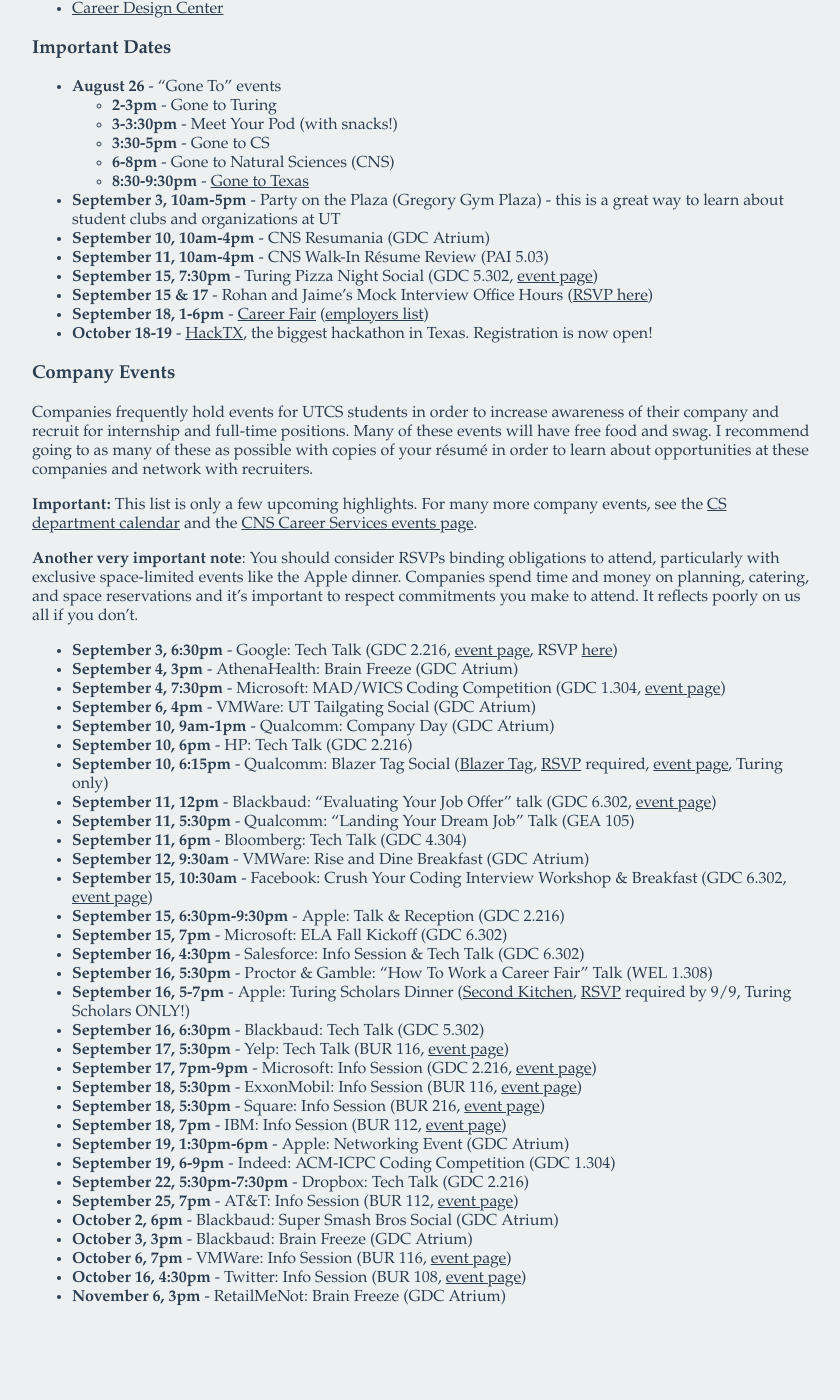
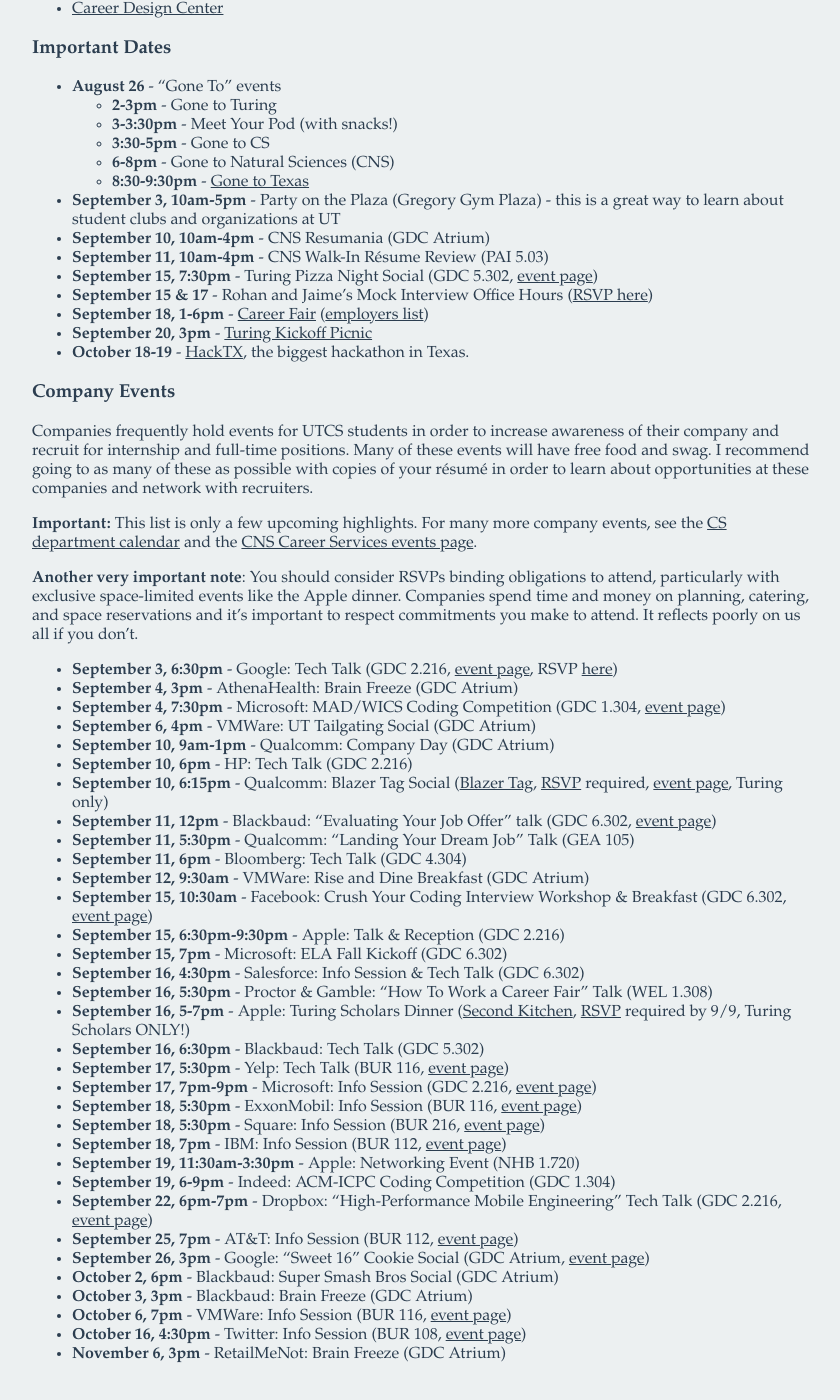
Before and after one commit to mattbroussard/mattbroussard.github.io, a Jekyll site: the page built from teaching/fall2014/pod/index.md, in a window 1280 px wide and 1400 px high, scrolled down 1116 px. Shown: the whole window, without its empty margins (218-1058 px from the left). Built offline with Jekyll 4.4.1, drawn with Linux system fonts in a browser that asks for light colours; nearby versions of some CDN libraries; comment, search, counter and statistics services are not loaded; before the commit the page ends 2459 px from its top, so only the background shows below that; some of the changed text lies outside the part shown.

Commit message:
added some events, fixed Apple event details

```diff
--- a/teaching/fall2014/pod/index.md
+++ b/teaching/fall2014/pod/index.md
@@ -48,13 +48,13 @@
 - **Week 1 (No Meeting):** Welcome to UTCS!
 - **Week 2 (September 2):** Using the CS Labs and Department Resources ([slides](https://docs.google.com/presentation/d/1370n8KaJPFKTku85wZPCNVswi2rAKkR_JkSw53BR9Fc/edit?usp=sharing), [rough outline](https://docs.google.com/a/utexas.edu/document/d/1sgBhcgLTqmgTcpwvfVmfjIFxIzSl5s79QOai1kzuFgc/edit))
 - **Week 3 (September 9):** Résumés and Making the Most of the Career Fair ([slides](https://docs.google.com/presentation/d/1oOhYVgQJ2NR6zJ6jlbQPNVOqdkzbY9yw1ElXn-J7OVM/edit?usp=sharing))
-- **Week 4 (September 16):** Meet the Faculty
+- **Week 4 (September 16):** Guest Lecture: Dr. Calvin Lin (meet **3:30pm** in **POB 2.402**)
 - **Week 5 (September 23):** Interviewing, Negotiation, and Choosing an Offer
 - **Week 6 (September 30):** Building Software Effectively: Source Control and Other Tools
 - **Week 7 (October 7):** Debugging and Testing
-- **Week 8 (October 14):** Group Advising or [TACC VisLab](https://www.tacc.utexas.edu/resources/visualization) Tour
-- **Week 9 (October 21):** Group Advising or [TACC VisLab](https://www.tacc.utexas.edu/resources/visualization) Tour
-- **Week 10 (October 28):** TBD
+- **Week 8 (October 14):** [TACC VisLab](https://www.tacc.utexas.edu/resources/visualization) Tour
+- **Week 9 (October 21):** TBD
+- **Week 10 (October 28):** Group Advising for Spring 2015 with [Doug Roberts](mailto:doug.roberts@austin.utexas.edu)
 - **Week 11 (November 4):** Taking Advantage of Academic Opportunities
 - **Week 12 (November 11):** TBD
 - **Week 13 (November 18):** TBD (Tentatively, "Preparing for Finals")
@@ -84,7 +84,8 @@
 - **September 15, 7:30pm** - Turing Pizza Night Social (GDC 5.302, [event page](https://www.facebook.com/events/332404850269313/))
 - **September 15 & 17** - Rohan and Jaime's Mock Interview Office Hours ([RSVP here](http://www.wejoinin.com/sheets/rleii))
 - **September 18, 1-6pm** - [Career Fair](http://cns.utexas.edu/career-design-center/career-events/career-fairs) ([employers list](https://cns.utexas.edu/images/CNS/Career_Design_Center/PDFs/Fall_2014_EXPO_Registration_082814.pdf))
-- **October 18-19** - [HackTX](http://hacktx.com/), the biggest hackathon in Texas. Registration is now open!
+- **September 20, 3pm** - [Turing Kickoff Picnic](https://www.facebook.com/events/1464474467173677/)
+- **October 18-19** - [HackTX](http://hacktx.com/), the biggest hackathon in Texas.
 
 ### Company Events
 
@@ -117,10 +118,11 @@
 - **September 18, 5:30pm** - ExxonMobil: Info Session (BUR 116, [event page](https://www.facebook.com/events/271164159735025/))
 - **September 18, 5:30pm** - Square: Info Session (BUR 216, [event page](https://www.facebook.com/events/1475661886051066/))
 - **September 18, 7pm** - IBM: Info Session (BUR 112, [event page](https://www.facebook.com/events/1442652739353995/))
-- **September 19, 1:30pm-6pm** - Apple: Networking Event (GDC Atrium)
+- **September 19, 11:30am-3:30pm** - Apple: Networking Event (NHB 1.720)
 - **September 19, 6-9pm** - Indeed: ACM-ICPC Coding Competition (GDC 1.304)
-- **September 22, 5:30pm-7:30pm** - Dropbox: Tech Talk (GDC 2.216)
+- **September 22, 6pm-7pm** - Dropbox: "High-Performance Mobile Engineering" Tech Talk (GDC 2.216, [event page](https://www.facebook.com/events/276348272575928/))
 - **September 25, 7pm** - AT&T: Info Session (BUR 112, [event page](https://www.facebook.com/events/791089997609579/))
+- **September 26, 3pm** - Google: "Sweet 16" Cookie Social (GDC Atrium, [event page](https://www.facebook.com/events/1541750906059466/))
 - **October 2, 6pm** - Blackbaud: Super Smash Bros Social (GDC Atrium)
 - **October 3, 3pm** - Blackbaud: Brain Freeze (GDC Atrium)
 - **October 6, 7pm** - VMWare: Info Session (BUR 116, [event page](https://www.facebook.com/events/323133501182488/))
```
